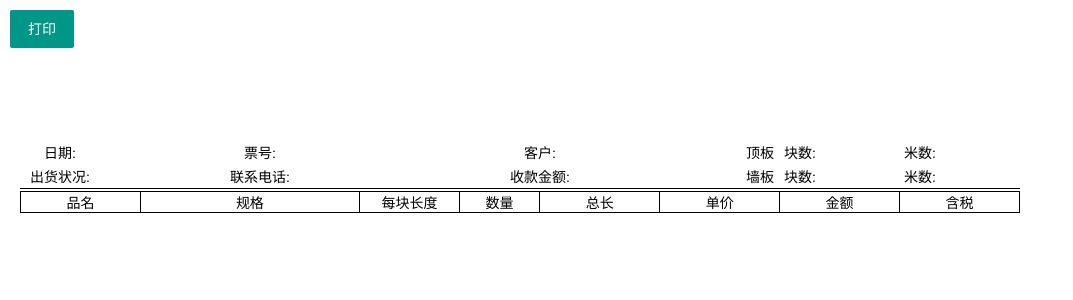
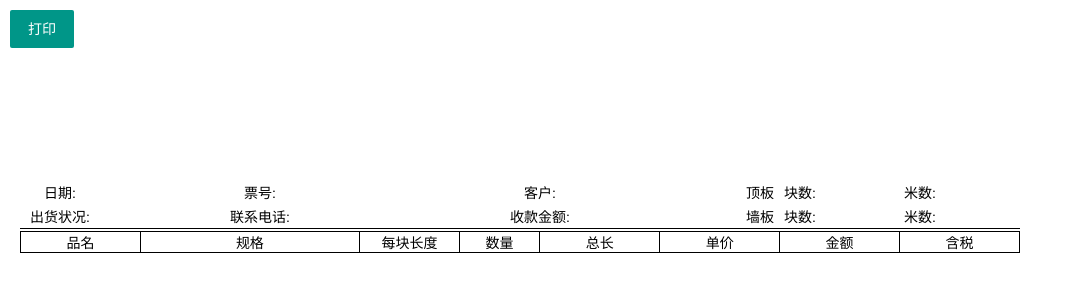
Before and after one commit to xushanfeng/pandas, a Flask app: page /admin/order_print/ in a window 1280 px wide. Shown: the top 300 px of the page, without its empty margins (0-1073 px from the left). Run offline with Flask 2, Linux system fonts and the light colour scheme; parts of the project's set-up code (start-up, migrations or seed data) failed here and were passed over.

Commit message:
fix print

```diff
--- a/app/templates/admin/print.html
+++ b/app/templates/admin/print.html
@@ -4,7 +4,7 @@
 <script src="{{url_for('static',filename='js/jQuery.print.min.js')}}" charset="utf-8"></script>
 <style>
 .left-align {text-align: left;}
-#print_body {width: 1000px; height: 100%;}
+#print_body {width: 1000px; height: 100%; margin: 40px 0;}
 table {width: 100%; text-align: center;}
 #order_info { border-bottom: 1px solid #000;margin-bottom: 2px;}
 #order_info tr {height: 24px}
@@ -15,7 +15,7 @@ table {width: 100%; text-align: center;}
 
 @page {
     size: A4 portrait;
-    margin: 40px;
+    margin: 0px 40px;
 }
 </style>
 <div style="padding: 10px 0 0 10px"><button class="layui-btn" onclick="print()">打印</button></div>
@@ -142,7 +142,7 @@ function print() {
     $('#print_body').print({
         globalStyles: true,
         mediaPrint: true,
-        iframe: true,
+        iframe: false,
         manuallyCopyFormValues: true,
         timeout: 750,
         title: '',
```
